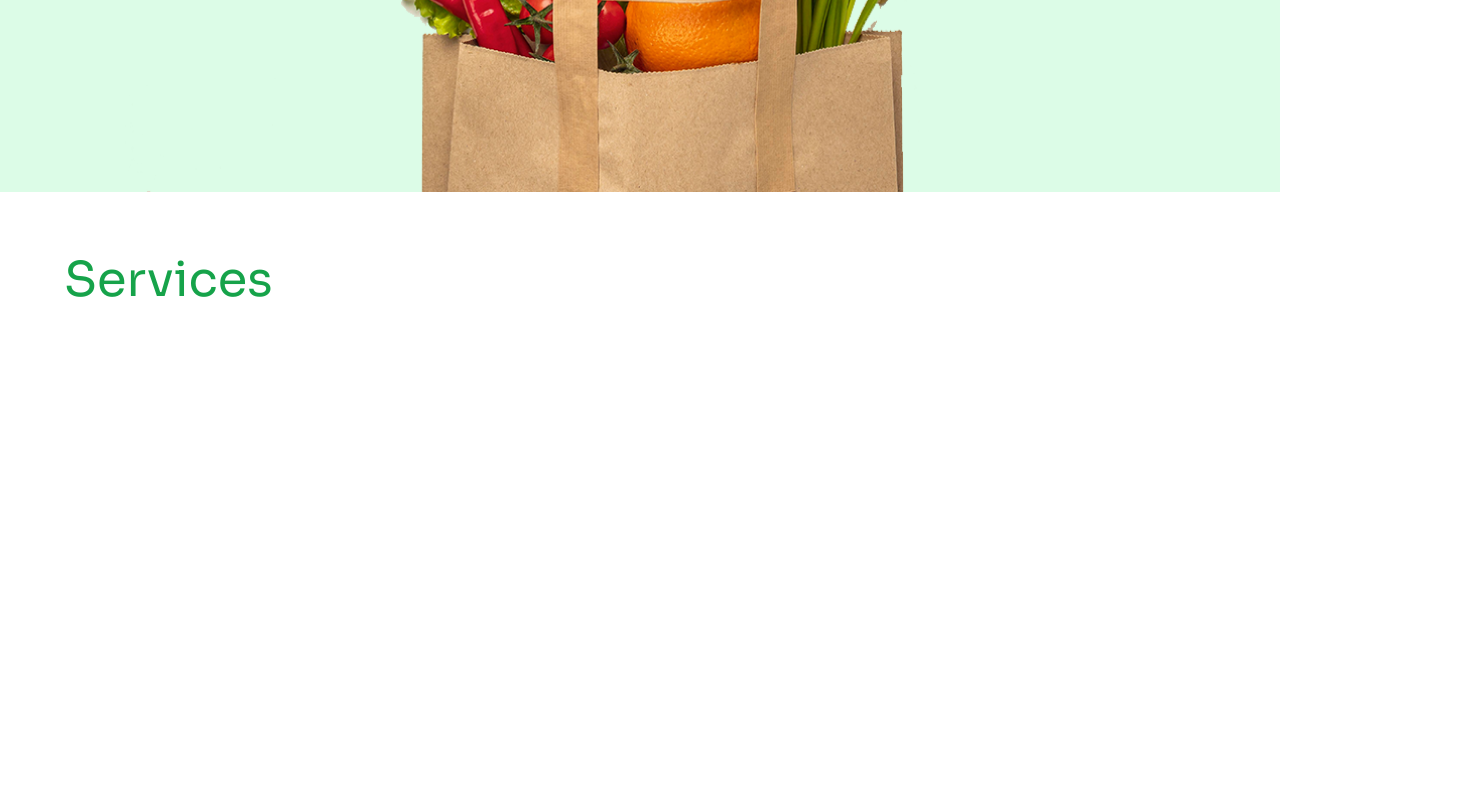
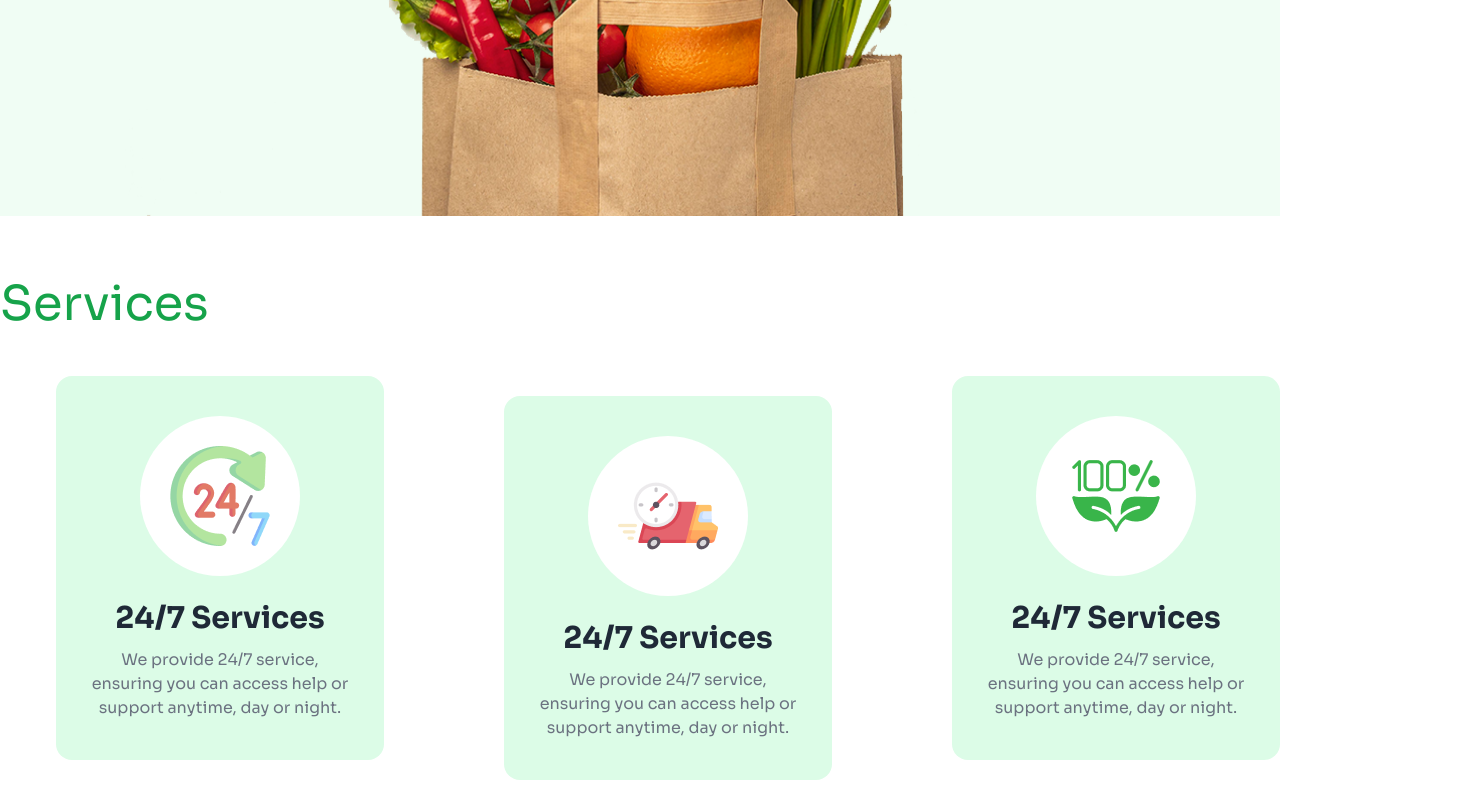
Before and after one commit to Mdibrahimweb/assignment-3, a plain HTML site: page index.html in a window 1280 px wide. Shown: the part 939-1739 px from the top of the page, 1475 px wide, since content can reach past the window. Before the commit the page ends 1307 px from the top, so only its background shows below. Drawn offline with nearby package versions, Linux system fonts and the light colour scheme.

Commit message:
3rd commit

```diff
--- a/index.html
+++ b/index.html
@@ -31,10 +31,10 @@
       }
     </style>
   </head>
-  <body class="container mx-auto">
+  <body class="">
     <!-- nav bar section -->
-    <div class="hero-section text-center bg-green-100">
-      <div class="navbar bg-base-100">
+    <div class="hero-section text-center bg-green-50">
+      <div class="navbar bg-base-100 bg-green-50 container m-auto">
         <div class="navbar-start">
           <img class="w-50%" src="image/logo-header.png" alt="" srcset="" />
         </div>
@@ -51,33 +51,26 @@
             <div tabindex="0" role="button" class="btn btn-ghost lg:hidden">
               <svg
                 xmlns="http://www.w3.org/2000/svg"
-                class="h-5 w-5"
                 fill="none"
                 viewBox="0 0 24 24"
-                stroke="currentColor"
+                class="inline-block h-16 w-14 stroke-current"
               >
                 <path
                   stroke-linecap="round"
                   stroke-linejoin="round"
                   stroke-width="2"
-                  d="M4 6h16M4 12h8m-8 6h16"
-                />
+                  d="M4 6h16M4 12h16M4 18h16"
+                ></path>
               </svg>
             </div>
-            <ul
-              tabindex="0"
-              class="menu menu-sm dropdown-content bg-base-100 rounded-box z-[1] mt-3 w-52 p-2 shadow"
-            >
-              <li class="tt"><a>Item 1</a></li>
-              <li><a>Item 3</a></li>
-            </ul>
           </div>
         </div>
       </div>
       <!-- nav bar section -->
+
       <!-- hero section start -->
 
-      <h1 class="font-semibold text-6xl mt-24 lg:w-auto">
+      <h1 class="font-semibold text-4xl mt-24 lg:text-7xl">
         Freshness
         <span class="text-accent"
           >You Can <br />
@@ -86,15 +79,75 @@
         On, Prices You ll Love!
       </h1>
       <img
-        class="m-auto lg:w-auto"
+        class="m-auto"
         src="image/hero-vegetables.png"
         alt="Hero section image"
       />
     </div>
-
     <!-- Services cart section -->
-    <div class="container">
-      <h1 class="text-green-600 text-5xl m-16">Services</h1>
+    <div class="container m-auto">
+      <div>
+        <h1 class="text-green-600 text-5xl mt-16 mb-12">Services</h1>
+        <div class="gap-16 container lg:flex m-auto">
+          <!-- 1st card start -->
+          <div
+            class="card bg-green-100 p-8 w-96 h-96 items-center justify-center ml-14"
+          >
+            <div class="rounded-full h-40 w-40 bg-white flex p-3">
+              <img
+                class="m-auto"
+                src="image/service.png"
+                alt="service logo"
+                srcset=""
+              />
+            </div>
+            <div class="text-3xl font-bold mt-6 mb-3">24/7 Services</div>
+            <p class="text-gray-500 text-center">
+              We provide 24/7 service, ensuring you can access help or support
+              anytime, day or night.
+            </p>
+          </div>
+          <!-- 1st card end -->
+          <!-- 2st card start -->
+          <div
+            class="card bg-green-100 p-8 w-96 h-96 items-center justify-center mt-5 mb-5 ml-14"
+          >
+            <div class="rounded-full h-40 w-40 bg-white flex p-3">
+              <img
+                class="m-auto"
+                src="image/delivery.png"
+                alt="service logo"
+                srcset=""
+              />
+            </div>
+            <div class="text-3xl font-bold mt-6 mb-3">24/7 Services</div>
+            <p class="text-gray-500 text-center">
+              We provide 24/7 service, ensuring you can access help or support
+              anytime, day or night.
+            </p>
+          </div>
+          <!-- 2nd card end -->
+          <!-- 3rd card start -->
+          <div
+            class="card bg-green-100 p-8 w-96 h-96 items-center justify-center ml-14"
+          >
+            <div class="rounded-full h-40 w-40 bg-white flex p-3">
+              <img
+                class="m-auto"
+                src="image/healthy.png"
+                alt="service logo"
+                srcset=""
+              />
+            </div>
+            <div class="text-3xl font-bold mt-6 mb-3">24/7 Services</div>
+            <p class="text-gray-500 text-center">
+              We provide 24/7 service, ensuring you can access help or support
+              anytime, day or night.
+            </p>
+          </div>
+          <!-- 3rd card end -->
+        </div>
+      </div>
     </div>
   </body>
 </html>
```
